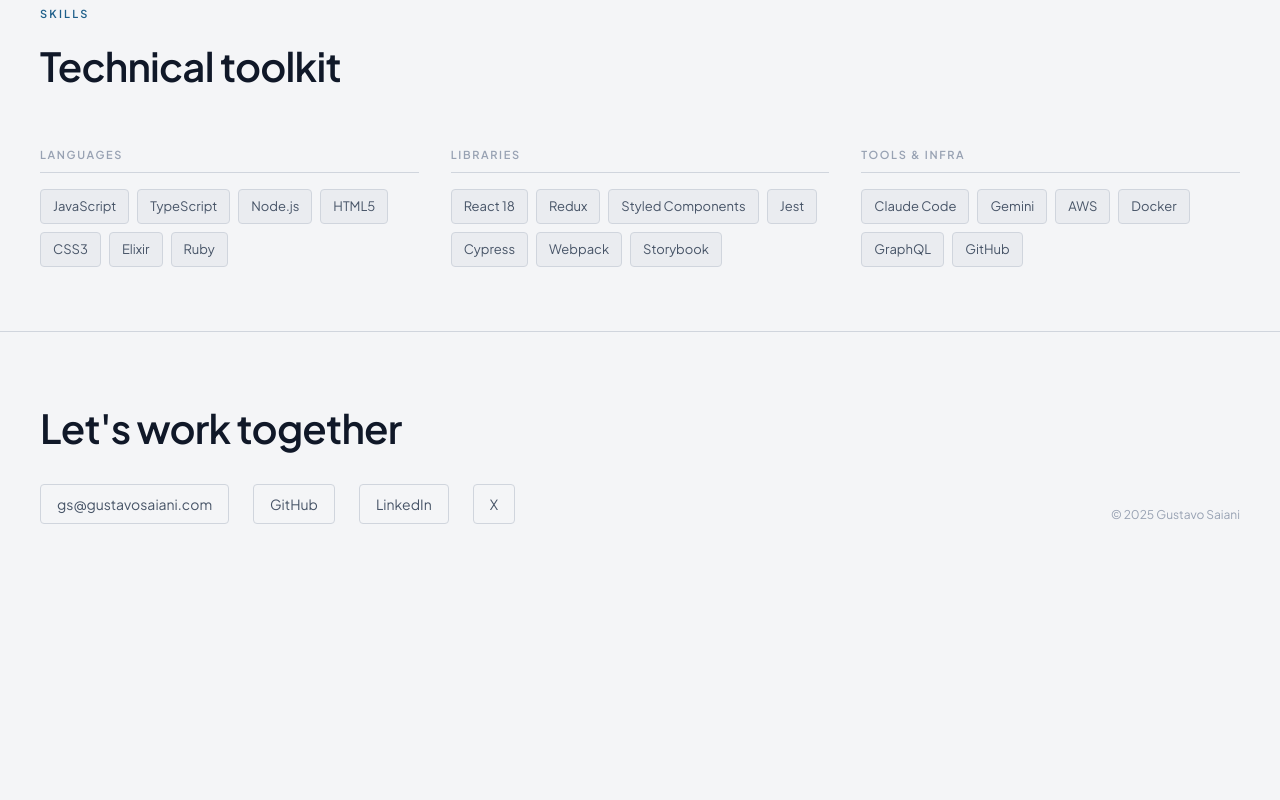
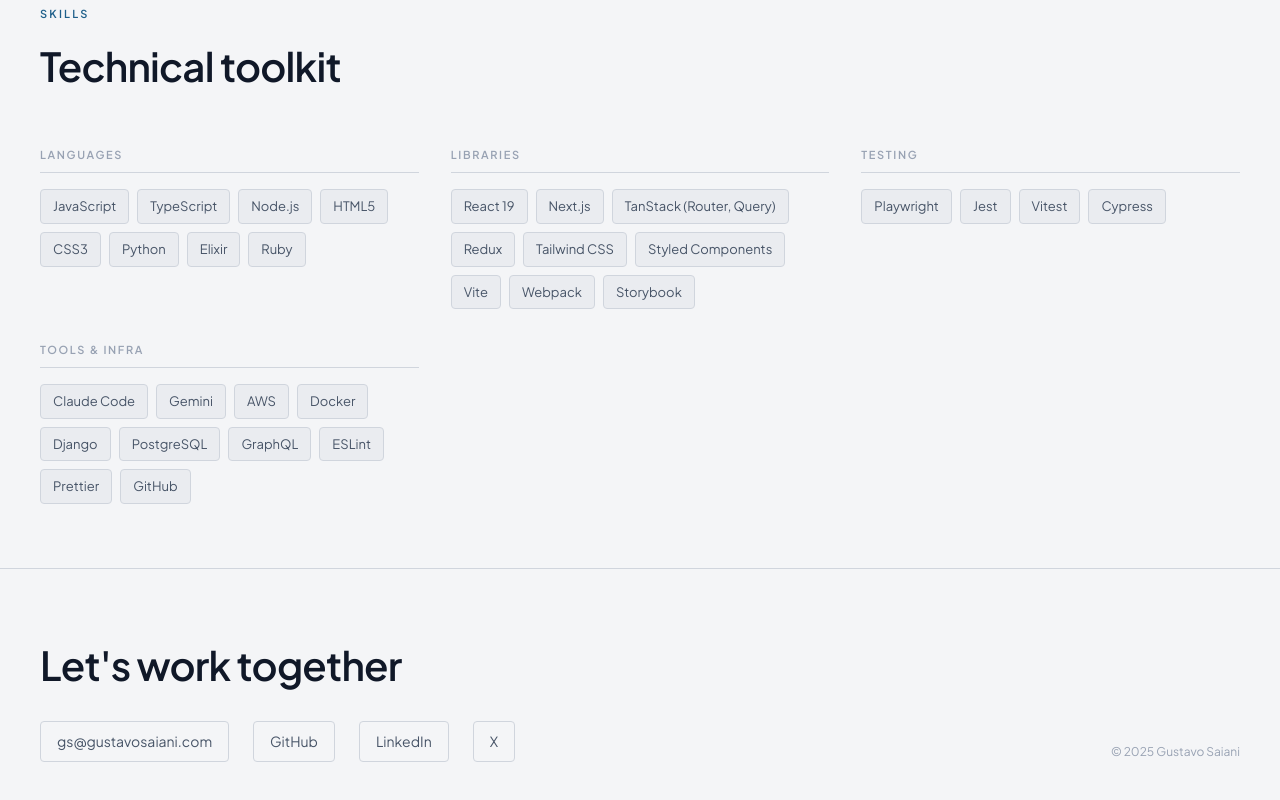
Before and after one commit to gusaiani/gustavosaiani.com, a Next.js app: page / in a window 1280 px wide. Shown: the part 4117-4917 px from the top of the page. Before the commit the page ends 4705 px from the top, so only its background shows below. Built offline with nearby package versions, Linux system fonts and the light colour scheme.

Commit message:
Update skills to reflect current toolkit (#5)
Add Python, Next.js, TanStack, Tailwind CSS, Vite, Django, PostgreSQL,
ESLint, Prettier. Add Testing category with Playwright, Jest, Vitest,
Cypress. Update React 18 to React 19.

```diff
--- a/app/page.tsx
+++ b/app/page.tsx
@@ -83,9 +83,10 @@
 ];
 
 const skills = {
-  Languages: ["JavaScript", "TypeScript", "Node.js", "HTML5", "CSS3", "Elixir", "Ruby"],
-  Libraries: ["React 18", "Redux", "Styled Components", "Jest", "Cypress", "Webpack", "Storybook"],
-  "Tools & Infra": ["Claude Code", "Gemini", "AWS", "Docker", "GraphQL", "GitHub"],
+  Languages: ["JavaScript", "TypeScript", "Node.js", "HTML5", "CSS3", "Python", "Elixir", "Ruby"],
+  Libraries: ["React 19", "Next.js", "TanStack (Router, Query)", "Redux", "Tailwind CSS", "Styled Components", "Vite", "Webpack", "Storybook"],
+  Testing: ["Playwright", "Jest", "Vitest", "Cypress"],
+  "Tools & Infra": ["Claude Code", "Gemini", "AWS", "Docker", "Django", "PostgreSQL", "GraphQL", "ESLint", "Prettier", "GitHub"],
 };
 
 function BrowserFrame({
```
